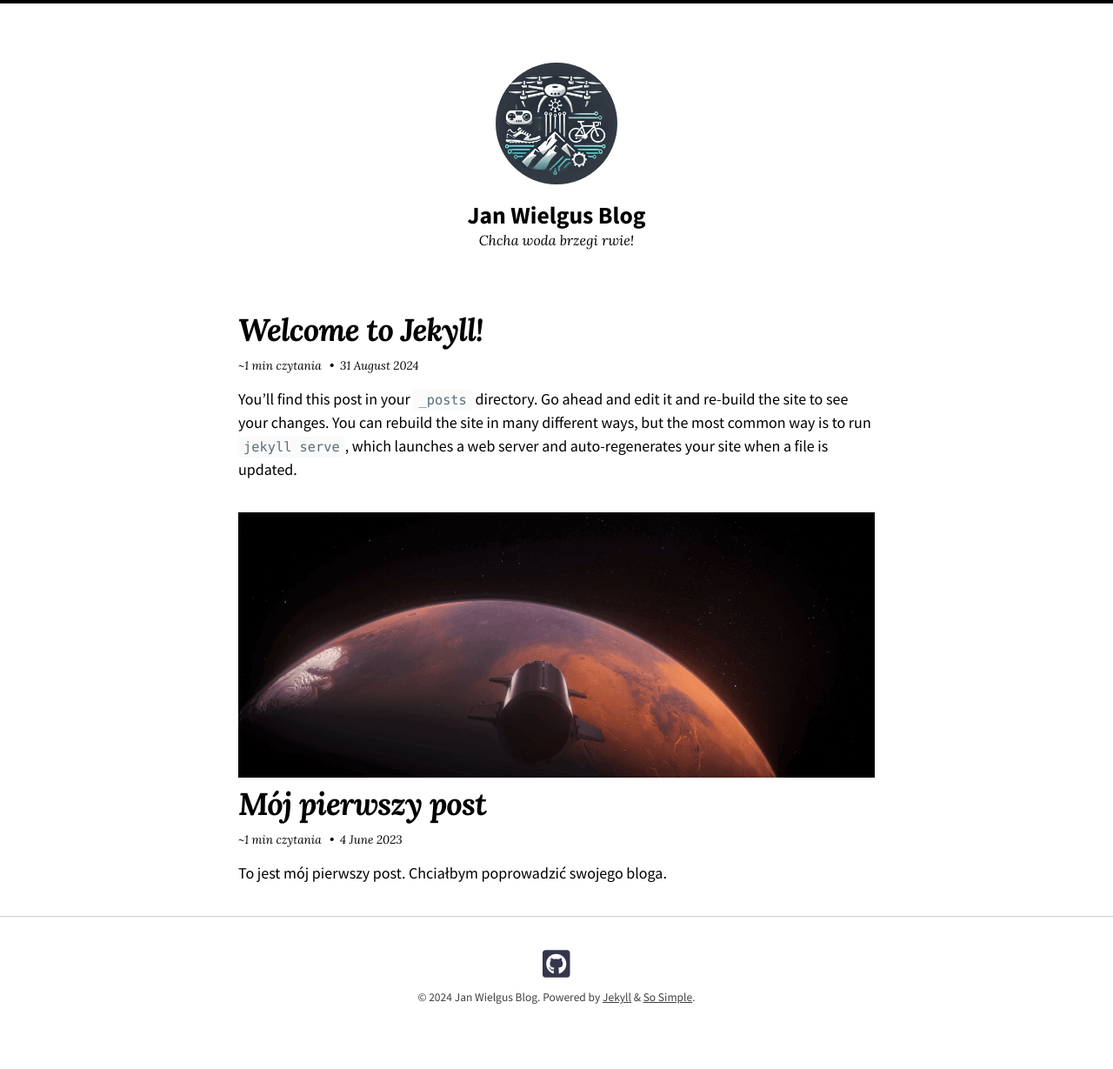
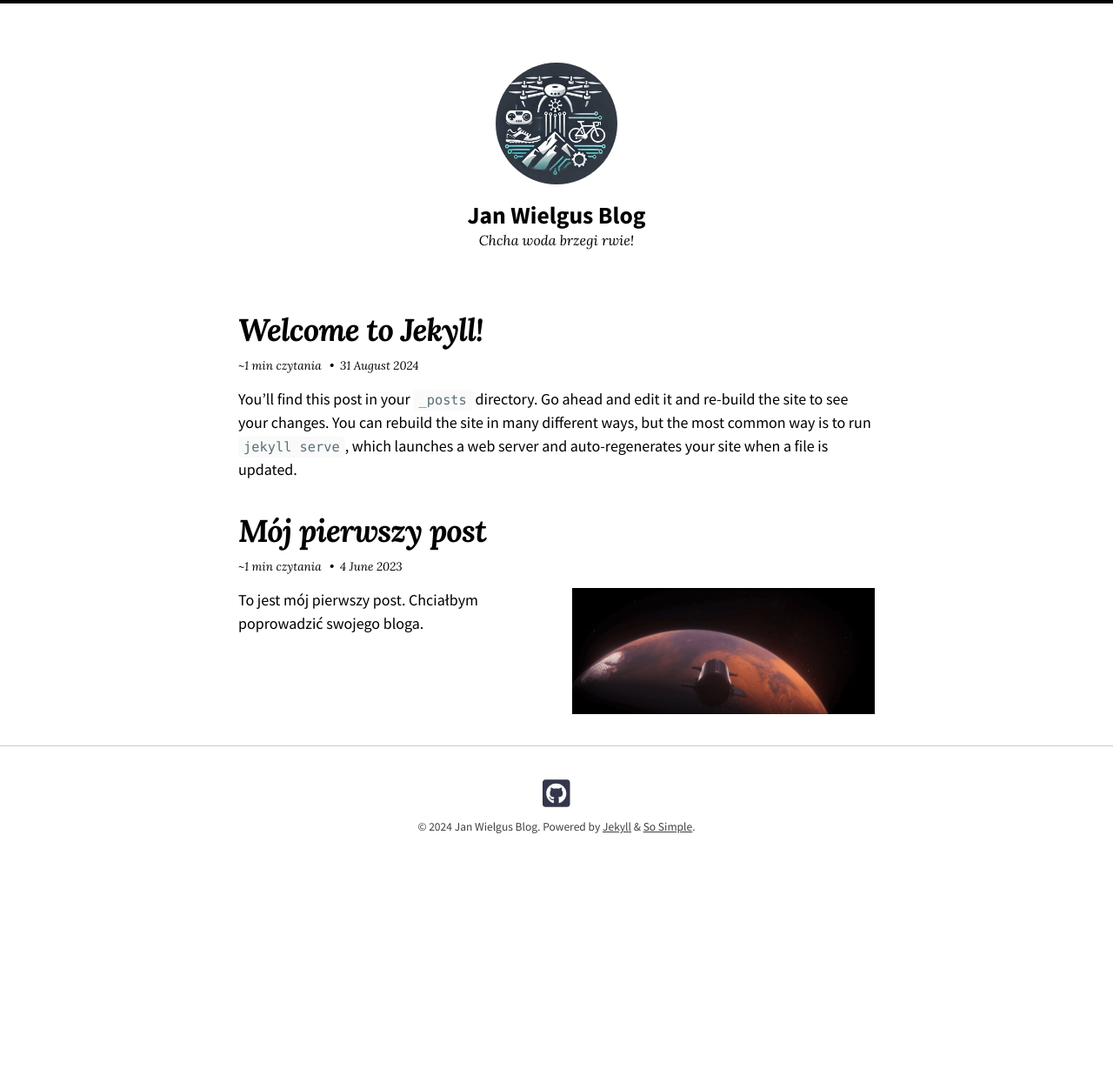
Before and after one commit to JanWielgus/janwielgus.github.io, a Jekyll site: the page built from index.md, in a window 1280 px wide. Shown: the whole page at 87% size. Built offline with Jekyll 4.4.1, drawn with Linux system fonts in a browser that asks for light colours; nearby versions of some CDN libraries; after the commit the page ends 1033 px from its top, so only the background shows below that.

Commit message:
Homepage entry image is on the right side of excerpt

```diff
--- a/_includes/entry.html
+++ b/_includes/entry.html
@@ -13,6 +13,24 @@
         <a href="{{ entry.url | relative_url }}" rel="bookmark">{{ title }}</a>
       {% endif %}
     </h3>
+
+    {% if site.read_time or entry.date and page.layout != 'collection' %}
+      <footer class="entry-meta">
+        {% if site.read_time %}{% include read-time.html %}{% endif %}
+        {% if entry.date %}{% include entry-date.html %}{% endif %}
+      </footer>
+    {% endif %}
+  </header>
+
+  <div class="entry-excerpt-and-image">
+    {% unless page.show_excerpts == false %}
+      <div class="entry-excerpt p-summary">
+        {% if entry.excerpt %}
+          {{ entry.excerpt | markdownify }}
+        {% endif %}
+      </div>
+    {% endunless %}
+
     {% if entry.image.thumbnail %}
       {% assign entry_image = entry.image.thumbnail %}
       {% unless entry_image contains '://' %}
@@ -21,18 +39,6 @@
       {% assign entry_image = entry_image | escape %}
       <img class="entry-image u-photo" src="{{ entry_image }}" alt="">
     {% endif %}
-  </header>
-  {% unless page.show_excerpts == false %}
-    <div class="entry-excerpt p-summary">
-      {% if entry.excerpt %}
-        {{ entry.excerpt | markdownify }}
-      {% endif %}
-    </div>
-  {% endunless %}
-  {% if site.read_time or entry.date and page.layout != 'collection' %}
-    <footer class="entry-meta">
-      {% if site.read_time %}{% include read-time.html %}{% endif %}
-      {% if entry.date %}{% include entry-date.html %}{% endif %}
-    </footer>
-  {% endif %}
+  </div>
+
 </article>
--- a/_sass/so-simple/_entries.scss
+++ b/_sass/so-simple/_entries.scss
@@ -45,10 +45,12 @@
 
 .entry-image {
   -webkit-box-ordinal-group: 0;
-  -ms-flex-order: -1;
-  order: -1;
-  width: 100%;
-  margin-bottom: 0.5rem;
+  -ms-flex-order: 3;
+  order: 3;
+  width: 50%;
+  height: 50%;
+  // margin-bottom: 0.5rem;
+  padding-left: 1rem;
 }
 
 .entry-meta {
@@ -69,6 +71,18 @@
 .u-bookmark-of {
   position: relative;
   z-index: 10;
+}
+
+.entry-excerpt-and-image {
+  display: -webkit-box;
+  display: -ms-flexbox;
+  display: flex;
+  -webkit-box-orient: vertical;
+  -webkit-box-direction: normal;
+  -ms-flex-direction: row;
+  flex-direction: row;
+  // background-colorj: aqua;
+  // align-items: center;
 }
 
 /*
```
